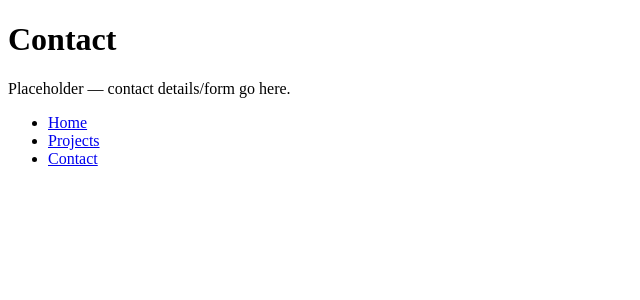
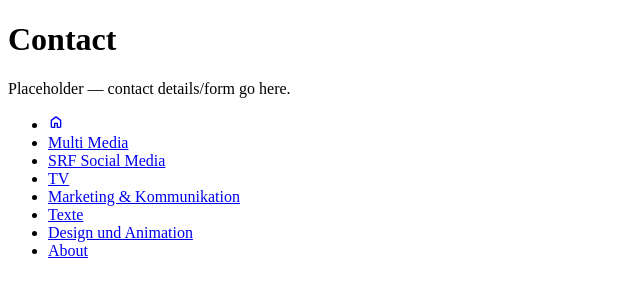
Before and after one commit to vellamassi/PortfolioMagali, a React (Vite) app: page /contact in a window 1280 px wide. Shown: the top 300 px of the page, without its empty margins (0-640 px from the left). Built offline with nearby package versions, Linux system fonts and the light colour scheme; no server answers; what @directus/sdk would draw is missing.

Commit message:
Further navigation handling and project parent page

```diff
--- a/src/App.tsx
+++ b/src/App.tsx
@@ -2,17 +2,26 @@ import { Route, Routes } from 'react-router-dom'
 import Navigation from './components/Navigation'
 import Home from './pages/Home'
 import Projects from './pages/Projects'
+import ProjectCategory from './pages/ProjectCategory'
+import ProjectDetail from './pages/ProjectDetail'
 import Contact from './pages/Contact'
 
 export default function App() {
   return (
     <>
+      <main>
         <Routes>
           <Route path="/" element={<Home />} />
           <Route path="/projects" element={<Projects />} />
           <Route path="/contact" element={<Contact />} />
+          <Route path="/:type" element={<ProjectCategory />} />
+          <Route path="/:type/:slug" element={<ProjectDetail />} />
         </Routes>
+      </main>
+
+      <footer className="footer">
         <Navigation />
+      </footer>
     </>
   )
 }
--- a/src/components/Navigation.tsx
+++ b/src/components/Navigation.tsx
@@ -1,30 +1,46 @@
 import { NavLink } from 'react-router-dom'
-
-const links = [
-  { to: '/', label: 'Home', end: true },
-  { to: '/projects', label: 'Projects', end: false },
-  { to: '/contact', label: 'Contact', end: false },
-]
+import { categories } from '../lib/categories'
 
 export default function Navigation() {
     return (
-    <nav className="dvd-nav">
-      <ul className="dvd-nav__buttons">
-        {links.map(({ to, label, end }) => (
-          <li key={to} className="dvd-nav__button-slot">
+        <nav className="nav">
+            <ul className="nav__buttons">
+                <li className="nav__button-slot">
                     <NavLink
-              to={to}
-              end={end}
+                        to="/"
                         className={({ isActive }) =>
-                ['dvd-nav__button', isActive ? 'dvd-nav__button--active' : '']
+                        ['nav__button', isActive ? 'nav__button--active' : '']
                             .filter(Boolean)
-                  .join(' ')
-              }
-            >
+                            .join(' ')}>
+                        <svg xmlns="http://www.w3.org/2000/svg" width="1em" height="1em" viewBox="0 0 24 24">
+                            <path fill="currentColor" d="M6 19h3v-5q0-.425.288-.712T10 13h4q.425 0 .713.288T15 14v5h3v-9l-6-4.5L6 10zm-2 0v-9q0-.475.213-.9t.587-.7l6-4.5q.525-.4 1.2-.4t1.2.4l6 4.5q.375.275.588.7T20 10v9q0 .825-.588 1.413T18 21h-4q-.425 0-.712-.288T13 20v-5h-2v5q0 .425-.288.713T10 21H6q-.825 0-1.412-.587T4 19m8-6.75"/>
+                        </svg>
+                    </NavLink>
+                </li>
+
+                {categories.map(({ type, label }) => (
+                    <li key={type} className="nav__button-slot">
+                        <NavLink
+                        to={`/${type}`}
+                        className={({ isActive }) =>
+                            ['nav__button', isActive ? 'nav__button--active' : '']
+                            .filter(Boolean)
+                            .join(' ')}>
                             {label}
                         </NavLink>
                     </li>
                 ))}
+
+                <li className="nav__button-slot">
+                    <NavLink
+                        to="/contact"
+                        className={({ isActive }) =>
+                        ['nav__button', isActive ? 'nav__button--active' : '']
+                            .filter(Boolean)
+                            .join(' ')}>
+                        About
+                    </NavLink>
+                </li>
               </ul>
         </nav>
   )
--- /dev/null
+++ b/src/lib/categories.ts
@@ -0,0 +1,12 @@
+// The Hauptnavi / project categories. Hardcoded because Directus has no
+// "categories" collection - each project just carries one or more of these
+// values in its `type` tag field. The `type` string must match the Directus
+// field's choice values exactly.
+export const categories = [
+  { type: 'multi_media', label: 'Multi Media' },
+  { type: 'srf_socials', label: 'SRF Social Media' },
+  { type: 'tv', label: 'TV' },
+  { type: 'marketing_communication', label: 'Marketing & Kommunikation' },
+  { type: 'texts', label: 'Texte' },
+  { type: 'design_animation', label: 'Design und Animation' },
+]
--- a/src/lib/directus.ts
+++ b/src/lib/directus.ts
@@ -1,7 +1,7 @@
 import { createDirectus, rest, readItems } from '@directus/sdk';
 
 export type Project = {
-  id: string;
+  id: number;
   title: string;
   button_text: string;
   url: string;
@@ -9,6 +9,7 @@ export type Project = {
   image: string | null;
   date: string;
   spotify_url: string;
+  type: string[];
 };
 
 type Schema = {
--- /dev/null
+++ b/src/lib/slug.ts
@@ -0,0 +1,15 @@
+// Derives a URL-safe slug from free text (e.g. a project title) so we don't
+// need editors to hand-maintain a separate `slug` field in Directus.
+export function slugify(value: string): string {
+  return value
+    .trim()
+    .toLowerCase()
+    .replace(/ä/g, 'ae')
+    .replace(/ö/g, 'oe')
+    .replace(/ü/g, 'ue')
+    .replace(/ß/g, 'ss')
+    .normalize('NFD')
+    .replace(/[̀-ͯ]/g, '')
+    .replace(/[^a-z0-9]+/g, '-')
+    .replace(/^-+|-+$/g, '')
+}
--- /dev/null
+++ b/src/pages/ProjectCategory.tsx
@@ -0,0 +1,39 @@
+import { useEffect, useState } from 'react'
+import { NavLink, useParams } from 'react-router-dom'
+import directus, { readItems, type Project as ProjectItem } from '../lib/directus'
+import { categories } from '../lib/categories'
+import { slugify } from '../lib/slug'
+
+export default function ProjectCategory() {
+    const { type } = useParams<{ type: string }>()
+    const [projects, setProjects] = useState<ProjectItem[]>([])
+    const label = categories.find((category) => category.type === type)?.label ?? type
+
+    useEffect(() => {
+        directus.request(readItems('projects')).then(setProjects)
+    }, [])
+
+    const filtered = type ? projects.filter((project) => project.type.includes(type)) : []
+
+    return (
+        <div className="page page--project-category">
+            <h1>{label}</h1>
+            <ul className="subnav__tiles">
+                {filtered.map((project) => (
+                  <li key={project.id} className="subnav__tile-slot">
+                    <NavLink
+                      to={`/${type}/${slugify(project.title)}`}
+                      className={({ isActive }) =>
+                        ['subnav__tile', isActive ? 'subnav__tile--active' : '']
+                          .filter(Boolean)
+                          .join(' ')
+                      }
+                    >
+                      {project.title}
+                    </NavLink>
+                  </li>
+                ))}
+            </ul>
+        </div>
+    )
+}
--- /dev/null
+++ b/src/pages/ProjectDetail.tsx
@@ -0,0 +1,28 @@
+import { useEffect, useState } from 'react'
+import { useParams } from 'react-router-dom'
+import directus, { readItems, type Project as ProjectItem } from '../lib/directus'
+import Project from '../components/Project'
+import { slugify } from '../lib/slug'
+
+export default function ProjectDetail() {
+  const { type, slug } = useParams<{ type: string; slug: string }>()
+  const [projects, setProjects] = useState<ProjectItem[]>([])
+
+  useEffect(() => {
+    directus.request(readItems('projects')).then(setProjects)
+  }, [])
+
+  const project = projects.find(
+    (candidate) => candidate.type.includes(type ?? '') && slugify(candidate.title) === slug,
+  )
+
+  if (!project) {
+      return
+  }
+
+  return (
+    <div className="page page--project-detail">
+      <Project project={project} />
+    </div>
+  )
+}
```
Lines whose indentation alone changed are shown as unchanged.
